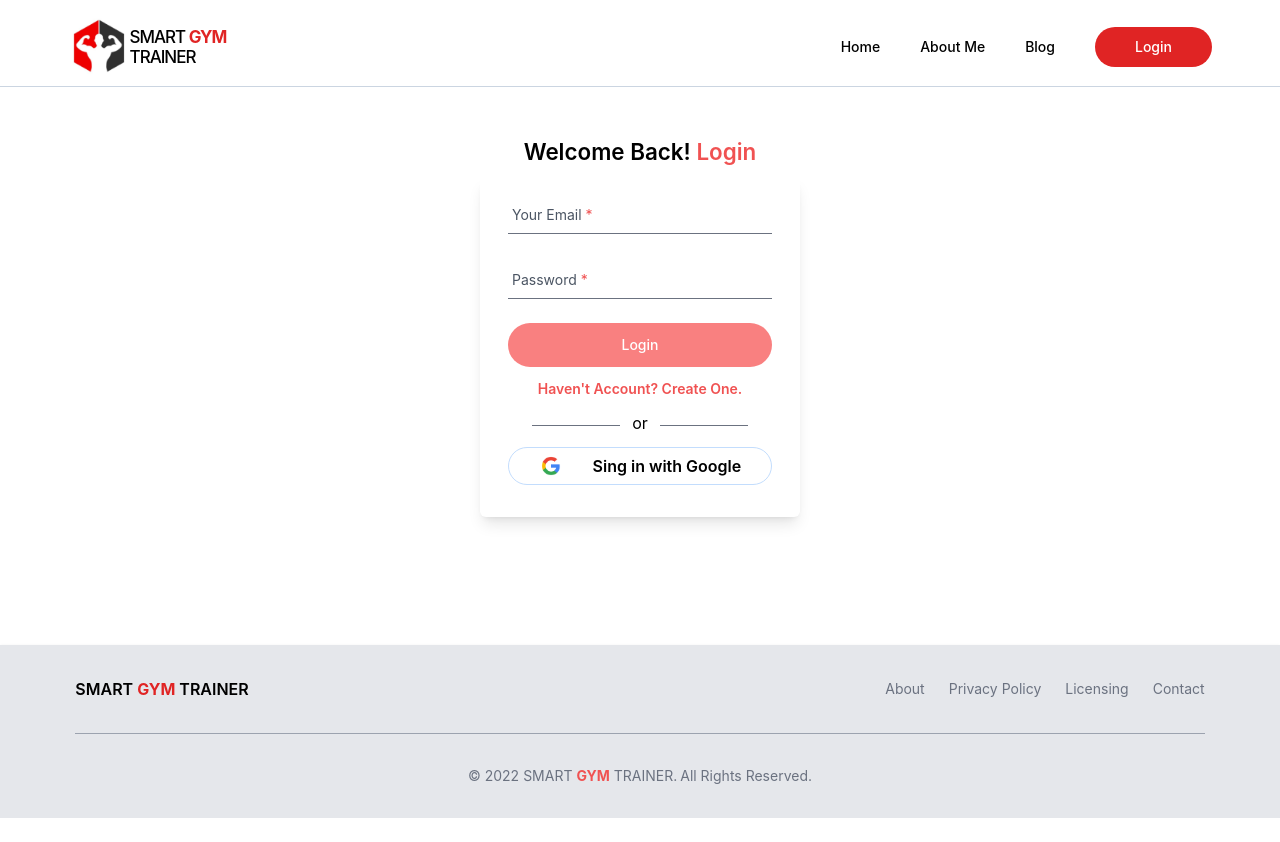
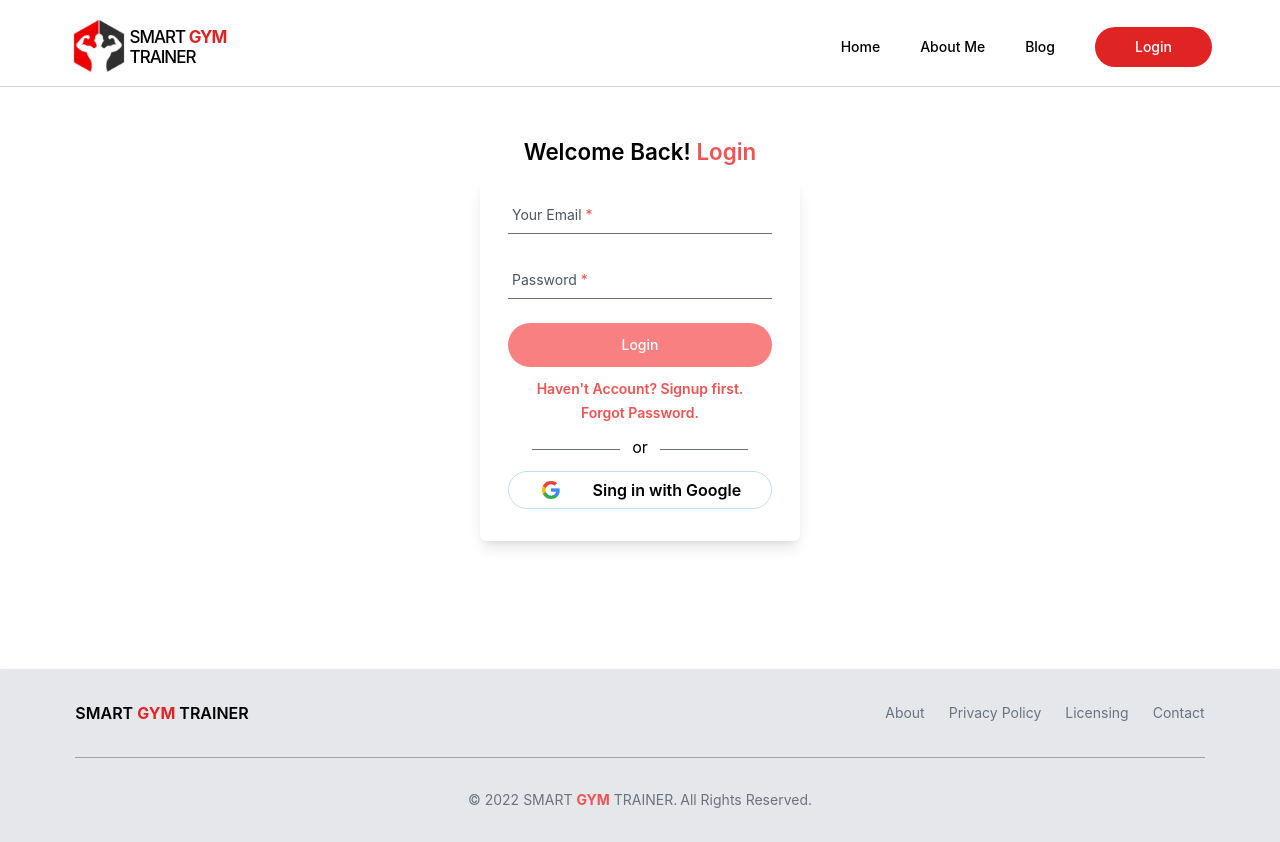
Before and after one commit to amiribnjaman/gym-trainer-service, a React (Create React App) app: page /login in a window 1280 px wide. Before the commit the page ends 818 px from the top, so only its background shows below. Built offline with nearby package versions, Linux system fonts and the light colour scheme; no server answers.

Commit message:
Password reset functionality added

```diff
--- a/package.json
+++ b/package.json
@@ -13,6 +13,7 @@
     "react-firebase-hooks": "^5.0.3",
     "react-router-dom": "^6.3.0",
     "react-scripts": "5.0.1",
+    "react-toastify": "^8.2.0",
     "web-vitals": "^2.1.4"
   },
   "scripts": {
--- a/src/Pages/Auth/Login/Login.js
+++ b/src/Pages/Auth/Login/Login.js
@@ -2,8 +2,11 @@ import React, { useEffect, useState } from 'react';
 import { Link, useLocation, useNavigate } from 'react-router-dom';
 import GoogleLogo from '../../../Assets/img/Glogo.png';
 import useFirebase from '../../hooks/useFirebase';
-import { useSignInWithEmailAndPassword } from 'react-firebase-hooks/auth';
+import { useSendPasswordResetEmail, useSignInWithEmailAndPassword, useUpdatePassword } from 'react-firebase-hooks/auth';
 import auth from '../../../firebase.init';
+import { ToastContainer, toast } from 'react-toastify';
+import 'react-toastify/dist/ReactToastify.css';
+
 
 const Login = () => {
     const { handleSigninWithGoogle, user } = useFirebase()
@@ -11,6 +14,9 @@ const Login = () => {
     const [customError, setCustomError] = useState('')
     const navigate = useNavigate()
     const location = useLocation()
+    const [password, setPassword] = useState('');
+    const [updatePassword, updating, passUpError] = useUpdatePassword(auth);
+    const [sendPasswordResetEmail, sending, passResetError] = useSendPasswordResetEmail(auth);
 
     const [userInfo, setUserInfo] = useState({
         email: '',
@@ -41,7 +47,7 @@ const Login = () => {
 
     // Validation email field
     const handleEmailonChange = e => {
-        const userEmail = e.target.value;
+        const userEmail = e.target.value
         const emailRegex = /\S+@\S+\.\S+/
         if (emailRegex.test(userEmail)) {
             setUserInfo({ ...userInfo, email: userEmail })
@@ -67,11 +73,8 @@ const Login = () => {
                 case 'auth/invalid-password':
                     setCustomError('Email or password Invalid.')
                     break;
-                case 'auth/invalid-email':
+                default:
                     setCustomError('Email or password Invalid.')
-                    break;
-                default:
-                    setCustomError('Something went wrong. Please try again.')
             }
         }
     }, [error])
@@ -82,6 +85,15 @@ const Login = () => {
             setIsFieldsEmpty(false)
         }
     }, [userInfo.email, userInfo.password])
+
+
+    // Handle password reset
+    const handlePasswordReset = async () => {
+        await sendPasswordResetEmail(userInfo.email)
+        toast.warn('Password reset link sent to your email.', {
+            position: toast.POSITION.TOP_CENTER
+        })
+    }
 
 
     return (
@@ -108,7 +120,10 @@ const Login = () => {
                     <div className='w-full'>
                         <button type="submit" className={`${isFieldsEmpty ? 'cursor-not-allowed bg-red-400' : 'cursor-pointer bg-red-600'}  text-white mt-4 cursor-not-allowed  block py-3 rounded-full w-full focus:ring-4 focus:outline-none focus:ring-red-300 font-medium text-sm text-center`}>Login</button>
                     </div>
-                    <Link to='/signup' className='text-sm my-3 block text-red-500 font-semibold'>Haven't Account? Create One.</Link>
+                    <Link to='/signup' className='text-sm mt-3 block text-red-500 font-semibold'>Haven't Account? Signup first.</Link>
+                    <buttton
+                        onClick={handlePasswordReset}
+                        className='text-sm my-1 hover:underline cursor-pointer block text-red-500 font-semibold'>Forgot Password.</buttton>
 
                     <div className='flex justify-center items-center my-3'>
                         <div className='w-1/3 bg-gray-500 h-[1px] mr-3 mt-1'></div>
@@ -121,6 +136,7 @@ const Login = () => {
                         <img className='w-6 py-1' src={GoogleLogo} alt="" />
                         <span className='font-semibold'>Sing in with Google</span>
                     </button>
+                    <ToastContainer />
                 </form>
 
             </div>
--- a/src/Pages/Auth/SignUp/SignUp.js
+++ b/src/Pages/Auth/SignUp/SignUp.js
@@ -4,6 +4,8 @@ import GoogleLogo from '../../../Assets/img/Glogo.png';
 import auth from '../../../firebase.init'
 import useFirebase from '../../hooks/useFirebase';
 import { useCreateUserWithEmailAndPassword } from 'react-firebase-hooks/auth';
+import { ToastContainer, toast } from 'react-toastify';
+import 'react-toastify/dist/ReactToastify.css';
 
 const SignUp = () => {
     const { handleSigninWithGoogle, customGoogleErr } = useFirebase()
@@ -72,6 +74,9 @@ const SignUp = () => {
         e.preventDefault()
         if (userInfo.name && userInfo.email && userInfo.password && userInfo.confirmPassword) {
             createUserWithEmailAndPassword(userInfo.email, userInfo.password)
+            toast.success('User created successfully.', {
+                position: toast.POSITION.TOP_CENTER
+            });
         } else {
             setUserError({ ...userError, others: 'All (*) mark fields are required.' })
         }
@@ -196,7 +201,7 @@ const SignUp = () => {
                         <img className='w-6 py-1' src={GoogleLogo} alt="" />
                         <span className='font-semibold'>Sing in with Google</span>
                     </button>
-
+                    <ToastContainer />
                 </form>
             </div>
 
```
Also changed, not shown: 1 other file (tests, documents, lock files or other folders).
